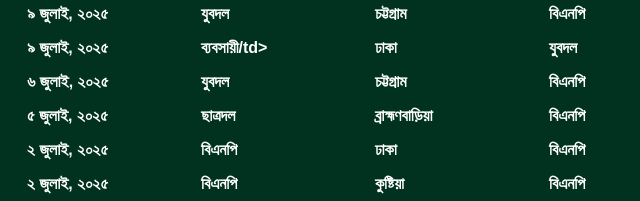
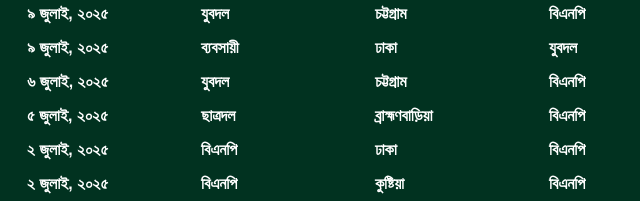
Before and after one commit to i-akib/new-bd-old-bnp, a plain HTML site: page index.html in a window 1280 px wide. Shown: the part 760-961 px from the top of the page, 423-1063 px from the left. Drawn offline with Linux system fonts and the light colour scheme.

Commit message:
Update index.html

```diff
--- a/index.html
+++ b/index.html
@@ -239,7 +239,7 @@
       </tr>
         <tr>
         <td>১৪১</td> <td><a href="https://www.jugantor.com/capital/975859" target="_blank">মো. সোহাগ (৪০)</a></td>
-          <td>৯ জুলাই, ২০২৫ </td> <td>ব্যবসায়ী/td> <td>ঢাকা</td> <td>যুবদল</td>
+          <td>৯ জুলাই, ২০২৫ </td> <td>ব্যবসায়ী</td> <td>ঢাকা</td> <td>যুবদল</td>
       </tr>
         <tr>
         <td>১৪০</td> <td><a href="https://www.prothomalo.com/bangladesh/district/nkkxxjd0xk" target="_blank">মো. সেলিম  (৪০)</a></td>
```
